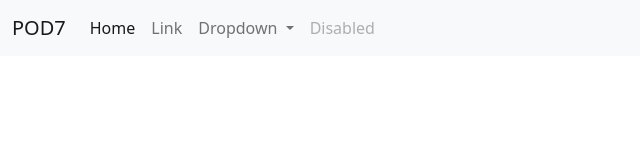
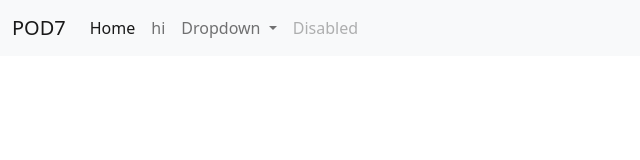
Before and after one commit to chandresh02/PushBranch, a plain HTML site: page CreatingWebsite/index.html in a window 1280 px wide. Shown: the full height of the page, 0-640 px from the left. Drawn offline with nearby package versions, Linux system fonts and the light colour scheme.

Commit message:
change link to hi

```diff
--- a/CreatingWebsite/index.html
+++ b/CreatingWebsite/index.html
@@ -23,7 +23,7 @@
               <a class="nav-link active" aria-current="page" href="#">Home</a>
             </li>
             <li class="nav-item">
-              <a class="nav-link" href="#">Link</a>
+              <a class="nav-link" href="#">hi</a>
             </li>
             <li class="nav-item dropdown">
               <a class="nav-link dropdown-toggle" href="#" id="navbarDropdown" role="button" data-bs-toggle="dropdown" aria-expanded="false">
```
